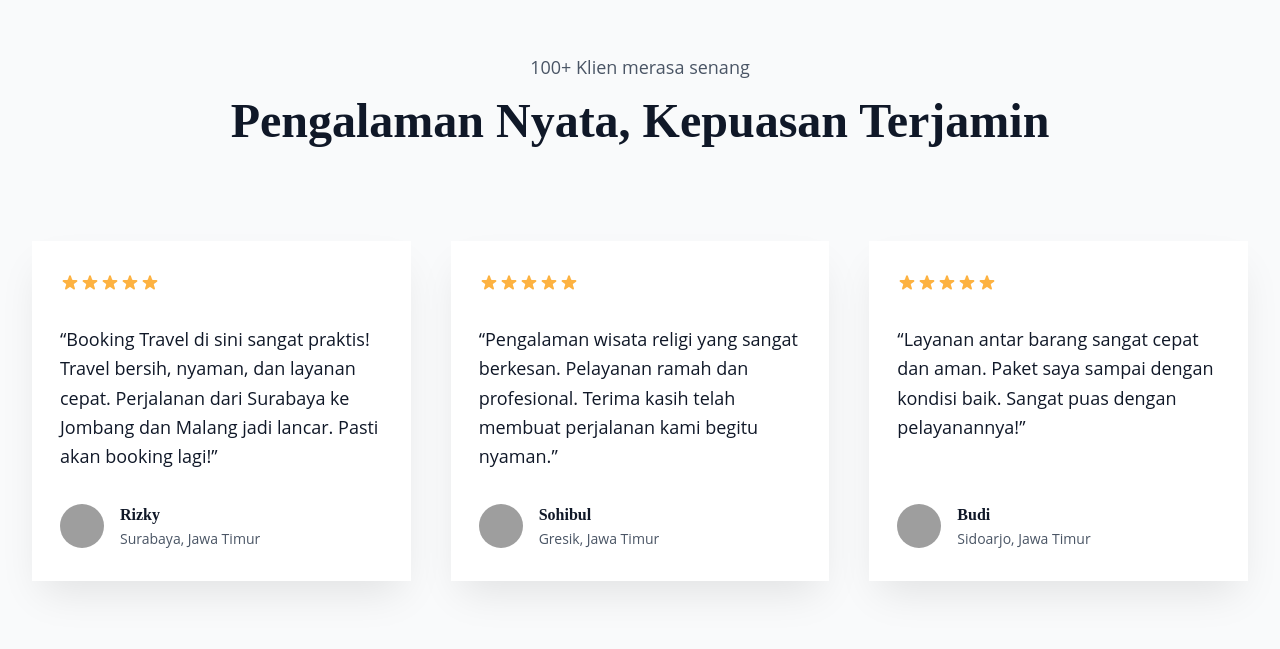
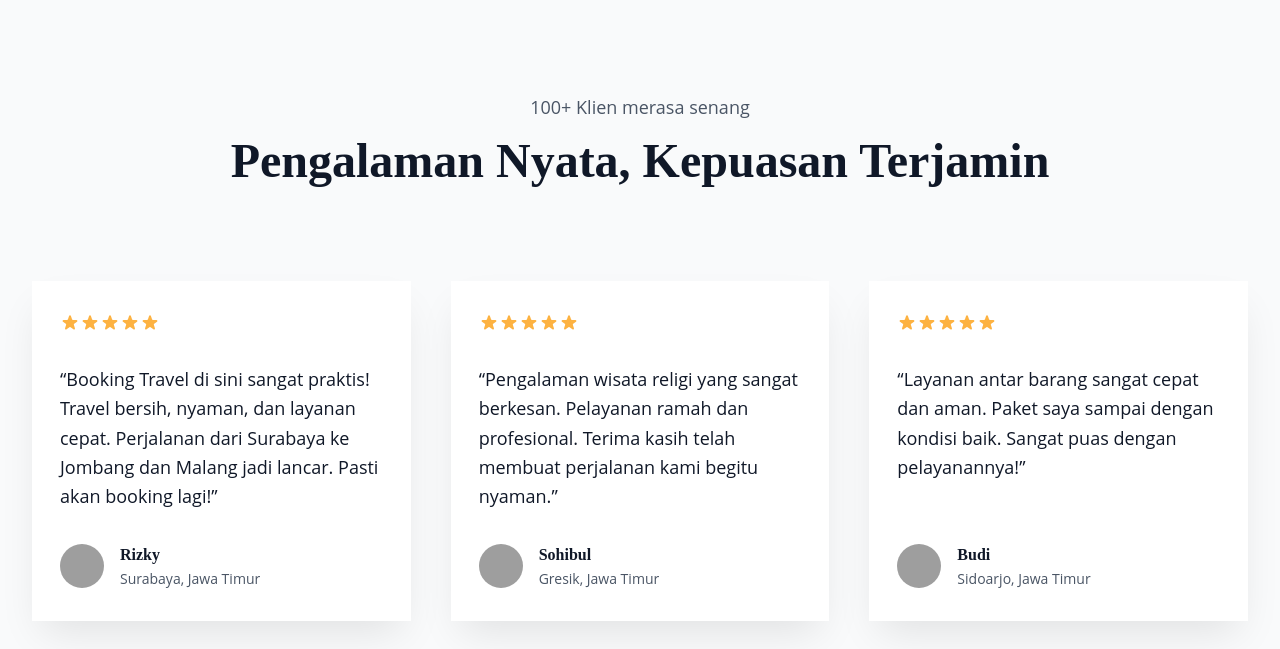
Before and after one commit to uqie-rach/fr-abidzar-tour-website, a React (Vite) app: page / in a window 1280 px wide. Shown: the part 3871-4520 px from the top of the page. Built offline with nearby package versions, Linux system fonts and the light colour scheme; grey boxes are pictures that could not be loaded.

Commit message:
impr: section padding

```diff
--- a/src/components/Testimonials.tsx
+++ b/src/components/Testimonials.tsx
@@ -2,7 +2,7 @@ import { testimonials } from "@/utils/constants";
 
 const Testimonial = () => {
   return (
-    <section className="py-12 bg-gray-50 sm:py-16 lg:py-20" id="testimonial">
+    <section className="py-12 bg-gray-50 sm:py-16 lg:py-30" id="testimonial">
         <div className="px-4 mx-auto max-w-7xl sm:px-6 lg:px-8">
             <div className="flex flex-col items-center">
                 <div className="text-center">
@@ -15,7 +15,7 @@ const Testimonial = () => {
                       {
                         testimonials?.map((testimonial, idx) => {
                           return (
-                            <div className="flex flex-col overflow-hidden shadow-sm-spread">
+                            <div className="flex flex-col overflow-hidden shadow-sm-spread" key={testimonial?.nama + idx}>
                                 <div className="flex flex-col justify-between flex-1 p-6 bg-white lg:py-8 lg:px-7">
                                     <div className="flex-1">
                                         <div className="flex items-center">
```
